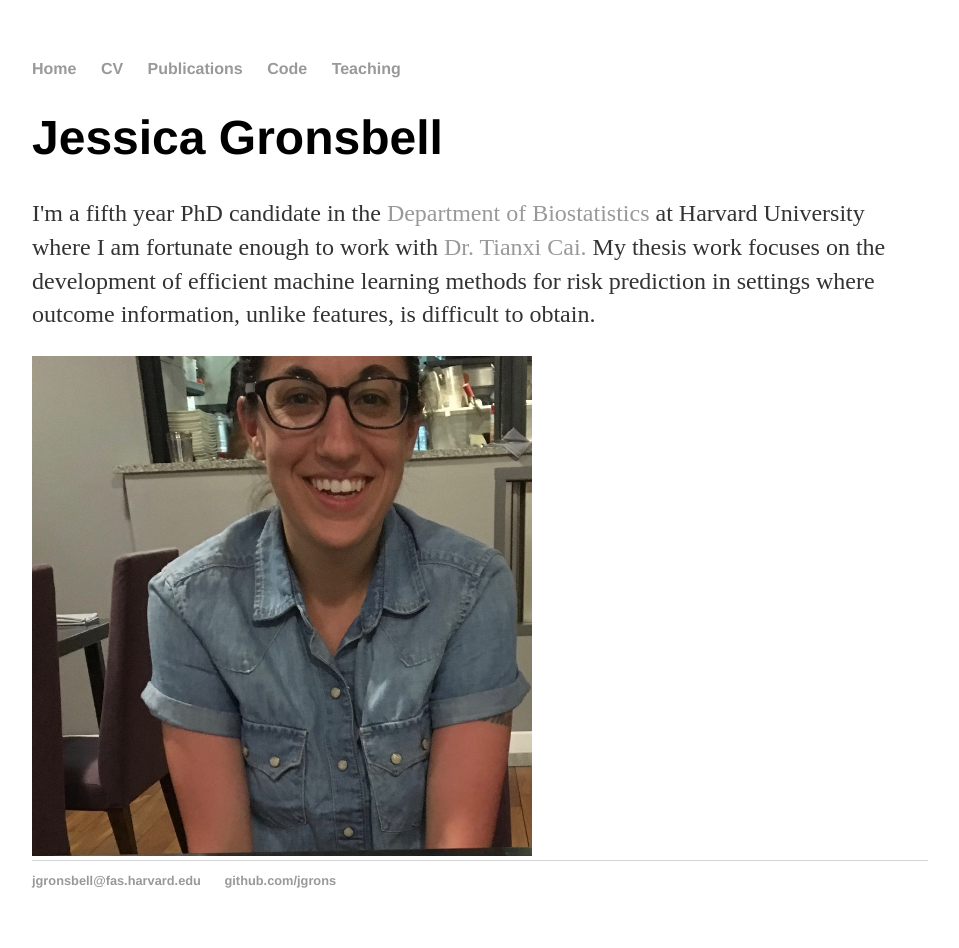
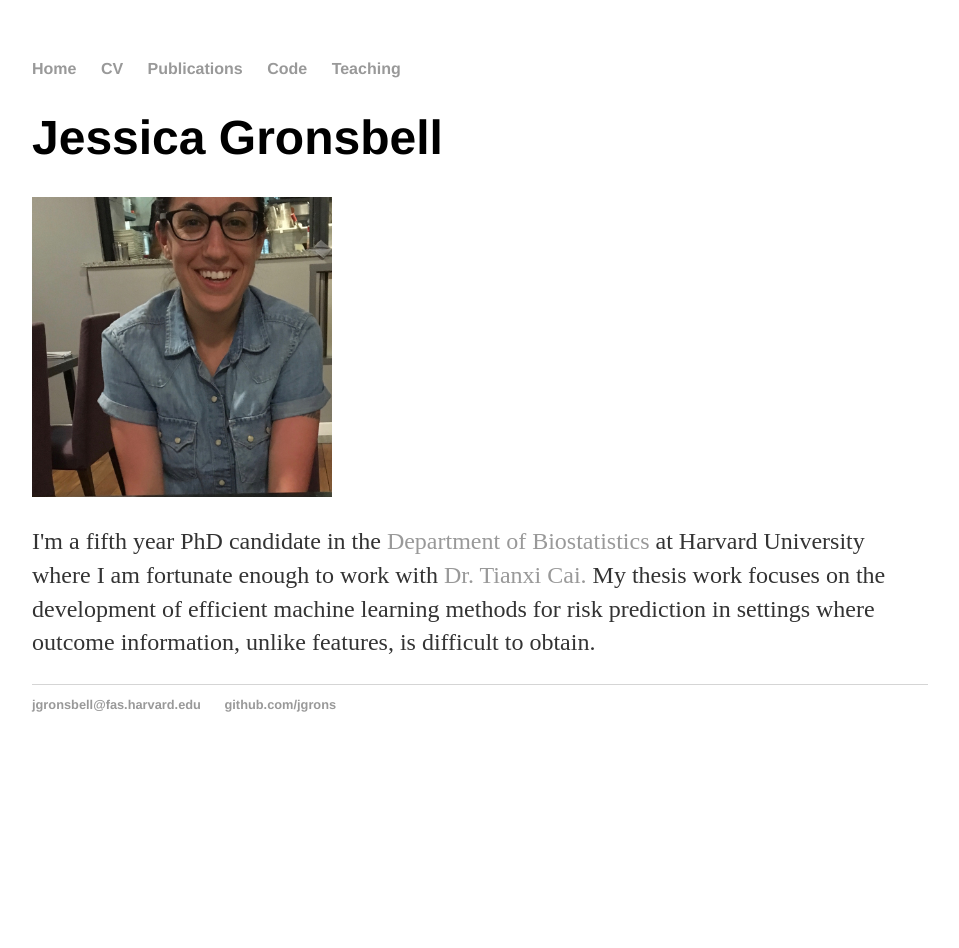
Before and after one commit to jgrons/old_website, a Jekyll site: the page built from index.html, in a window 1280 px wide. Shown: the whole page, without its empty margins (160-1119 px from the left). Built offline with Jekyll 4.4.1, drawn with Linux system fonts in a browser that asks for light colours; after the commit the page ends 900 px from its top, so only the background shows below that.

Commit message:
Update index.html

```diff
--- a/index.html
+++ b/index.html
@@ -4,6 +4,12 @@ title: Jessica Gronsbell | PhD Candidate in Biostatistics at Harvard University
 ---
 <div class="blurb">
 	<h1> Jessica Gronsbell </h1>
+	<div class="span2">
+        <a href="../pics/me.jpg">
+            <img src="../pics/me.jpg" HEIGHT="300" WIDTH="300"
+                  title="JG" alt="JG"/></a>
+        </div>
+
 	<p> I'm a fifth year PhD candidate in the <a href="https://www.hsph.harvard.edu/biostatistics/"> Department of
 		Biostatistics </a> at Harvard University
 		where I am fortunate enough to work with <a href="https://www.hsph.harvard.edu/tianxi-cai/">
@@ -12,10 +18,6 @@ title: Jessica Gronsbell | PhD Candidate in Biostatistics at Harvard University
 		the development of efficient machine learning methods for risk prediction in settings
 		where outcome information, unlike features, is difficult to obtain.
 		</p>
-	<div class="span2">
-        <a href="../pics/me.jpg">
-            <img src="../pics/me.jpg" HEIGHT="500" WIDTH="500"
-                  title="JG" alt="JG"/></a>
-        </div>
+
 
 </div><!-- /.blurb -->
```
